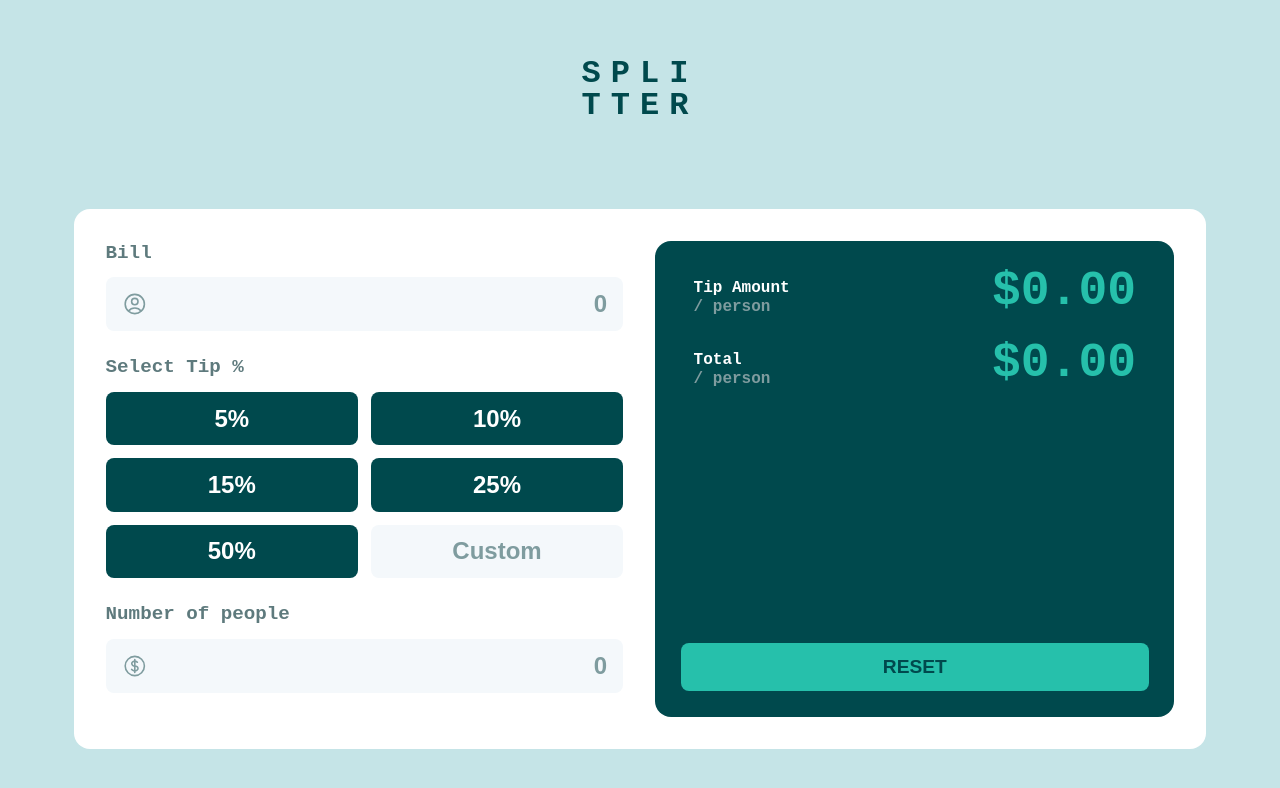
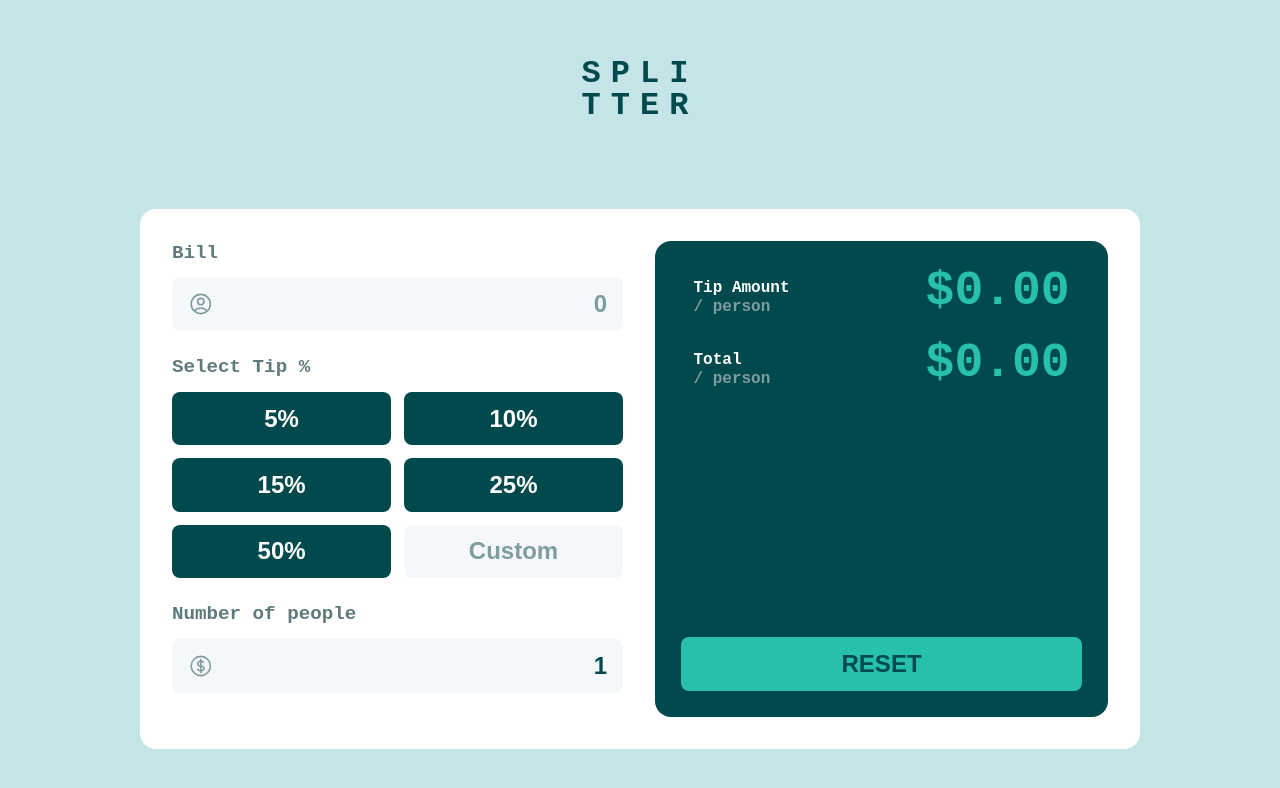
Before and after one commit to O-Gamal/tip-calculator-app, a React (Vite) app: page / in a window 1280 px wide. Shown: the top 788 px of the page. Built offline with nearby package versions, Linux system fonts and the light colour scheme.

Commit message:
implement calculator logic

```diff
--- a/src/App.css
+++ b/src/App.css
@@ -23,6 +23,7 @@
   padding: 2rem;
   display: flex;
   flex-direction: column;
+  max-width: 1000px;
 }
 
 .tip-perc-group {
@@ -82,7 +83,7 @@ h4 span {
   color: var(--very-dark-cyan);
   padding: 0.8rem;
   border-radius: 0.5rem;
-  font-size: 1.2rem;
+  font-size: 1.5rem;
   margin-top: 0.8rem;
 }
 
--- a/src/components/CalculatorBody.tsx
+++ b/src/components/CalculatorBody.tsx
@@ -1,11 +1,50 @@
+import { useState, useEffect, useRef } from 'react';
 import InputPanel from './InputPanel';
 import OutputPanel from './OutputPanel';
 
 const CalculatorBody = () => {
+  const [bill, setBill] = useState<number>(NaN);
+  const [tip, setTip] = useState<number>(NaN);
+  const [numberOfPeople, setNumberOfPeople] = useState<number>(1);
+
+  const [tipAmount, setTipAmount] = useState(0);
+  const [total, setTotal] = useState(0);
+
+  useEffect(() => {
+    if (tip) {
+      const tipPerc = tip / 100;
+      setTipAmount((tipPerc * bill) / numberOfPeople || tipPerc * bill);
+      setTotal(
+        (bill + tipPerc * bill) / numberOfPeople || bill + tipPerc * bill
+      );
+    } else {
+      setTipAmount(0);
+      setTotal(bill / numberOfPeople || bill);
+    }
+
+    console.log(`
+      bill: ${bill},
+      tip: ${tip},
+      # of people: ${numberOfPeople}
+    `);
+  }, [bill, tip, numberOfPeople]);
   return (
     <section className='calculator-body'>
-      <InputPanel />
-      <OutputPanel />
+      <InputPanel
+        setBill={setBill}
+        bill={bill}
+        setTip={setTip}
+        tip={tip}
+        setNumberOfPeople={setNumberOfPeople}
+        numberOfPeople={numberOfPeople}
+      />
+      <OutputPanel
+        setBill={setBill}
+        setTip={setTip}
+        setNumberOfPeople={setNumberOfPeople}
+        tipAmount={tipAmount}
+        total={total}
+      />
     </section>
   );
 };
--- a/src/components/InputPanel.tsx
+++ b/src/components/InputPanel.tsx
@@ -1,4 +1,3 @@
-import { useEffect, useState } from 'react';
 import {
   CurrencyDollarIcon,
   UserCircleIcon,
@@ -6,15 +5,27 @@ import {
 
 const tipPercentages = [5, 10, 15, 25, 50];
 
-const InputPanel = () => {
-  const [tipPerc, setTipPerc] = useState<number | null>(null);
+interface InputPanelProps {
+  setBill: React.Dispatch<React.SetStateAction<number>>;
+  bill: number;
+  setTip: React.Dispatch<React.SetStateAction<number>>;
+  tip: number;
+  setNumberOfPeople: React.Dispatch<React.SetStateAction<number>>;
+  numberOfPeople: number;
+}
 
-  const handleTipPercentage = (e: React.MouseEvent<HTMLButtonElement>) => {
+const InputPanel = ({
+  setBill,
+  bill,
+  setTip,
+  tip,
+  setNumberOfPeople,
+  numberOfPeople,
+}: InputPanelProps) => {
+  const handleTipSelect = (e: React.MouseEvent<HTMLButtonElement>) => {
     e.preventDefault();
-    setTipPerc(+e.target.value);
+    setTip(+e.target.value);
   };
-
-  useEffect(() => console.log(tipPerc), [tipPerc]);
 
   return (
     <section className='input-panel panel'>
@@ -28,6 +39,10 @@ const InputPanel = () => {
             name='bill'
             id='bill'
             placeholder='0'
+            value={bill}
+            onChange={(e: React.ChangeEvent<HTMLInputElement>) => {
+              setBill(+e.target.value >= 0 ? +e.target.value : 0);
+            }}
           />
         </div>
 
@@ -36,11 +51,9 @@ const InputPanel = () => {
           {tipPercentages.map((perc) => (
             <button
               key={perc}
-              className={`${
-                perc === tipPerc ? 'tip-perc selected' : 'tip-perc'
-              }`}
+              className={`${perc === tip ? 'tip-perc selected' : 'tip-perc'}`}
               value={perc}
-              onClick={handleTipPercentage}
+              onClick={handleTipSelect}
             >
               {perc}%
             </button>
@@ -51,10 +64,11 @@ const InputPanel = () => {
             name='tip'
             id='tip'
             placeholder='Custom'
-            onFocus={() => setTipPerc(null)}
-            onChange={(e: React.ChangeEvent<HTMLInputElement>) =>
-              setTipPerc(+e.target.value)
-            }
+            // onFocus={() => setTip(NaN)}
+            value={tip}
+            onChange={(e: React.ChangeEvent<HTMLInputElement>) => {
+              setTip(+e.target.value >= 0 ? +e.target.value : 0);
+            }}
           />
         </div>
 
@@ -67,6 +81,10 @@ const InputPanel = () => {
             name='number-of-people'
             id='number-of-people'
             placeholder='0'
+            value={numberOfPeople}
+            onChange={(e: React.ChangeEvent<HTMLInputElement>) => {
+              setNumberOfPeople(+e.target.value >= 1 ? +e.target.value : 1);
+            }}
           />
         </div>
       </form>
--- a/src/components/OutputPanel.tsx
+++ b/src/components/OutputPanel.tsx
@@ -1,13 +1,35 @@
 import OutputPiece from './OutputPiece';
 
-const OutputPanel = () => {
+interface OutputPanelProps {
+  setBill: React.Dispatch<React.SetStateAction<number>>;
+  setTip: React.Dispatch<React.SetStateAction<number>>;
+  setNumberOfPeople: React.Dispatch<React.SetStateAction<number>>;
+  tipAmount: number;
+  total: number;
+}
+
+const OutputPanel = ({
+  setBill,
+  setTip,
+  setNumberOfPeople,
+  tipAmount,
+  total,
+}: OutputPanelProps) => {
+  const handleReset = () => {
+    setBill(NaN);
+    setTip(NaN);
+    setNumberOfPeople(1);
+  };
+
   return (
     <section className='output-panel panel'>
       <div>
-        <OutputPiece title='Tip Amount' tag='/ person' price={0.0} />
-        <OutputPiece title='Total' tag='/ person' price={0.0} />
+        <OutputPiece title='Tip Amount' tag='/ person' price={tipAmount} />
+        <OutputPiece title='Total' tag='/ person' price={total} />
       </div>
-      <button className='reset-button'>Reset</button>
+      <button className='reset-button' onClick={handleReset}>
+        Reset
+      </button>
     </section>
   );
 };
--- a/src/components/OutputPiece.tsx
+++ b/src/components/OutputPiece.tsx
@@ -11,7 +11,7 @@ const OutputPiece = ({ title, tag, price }: OutputPieceProps) => {
         {title}
         <span>{tag}</span>
       </h4>
-      <h1>${price.toFixed(2)}</h1>
+      <h1>${price ? price.toFixed(2) : '0.00'}</h1>
     </div>
   );
 };
```
